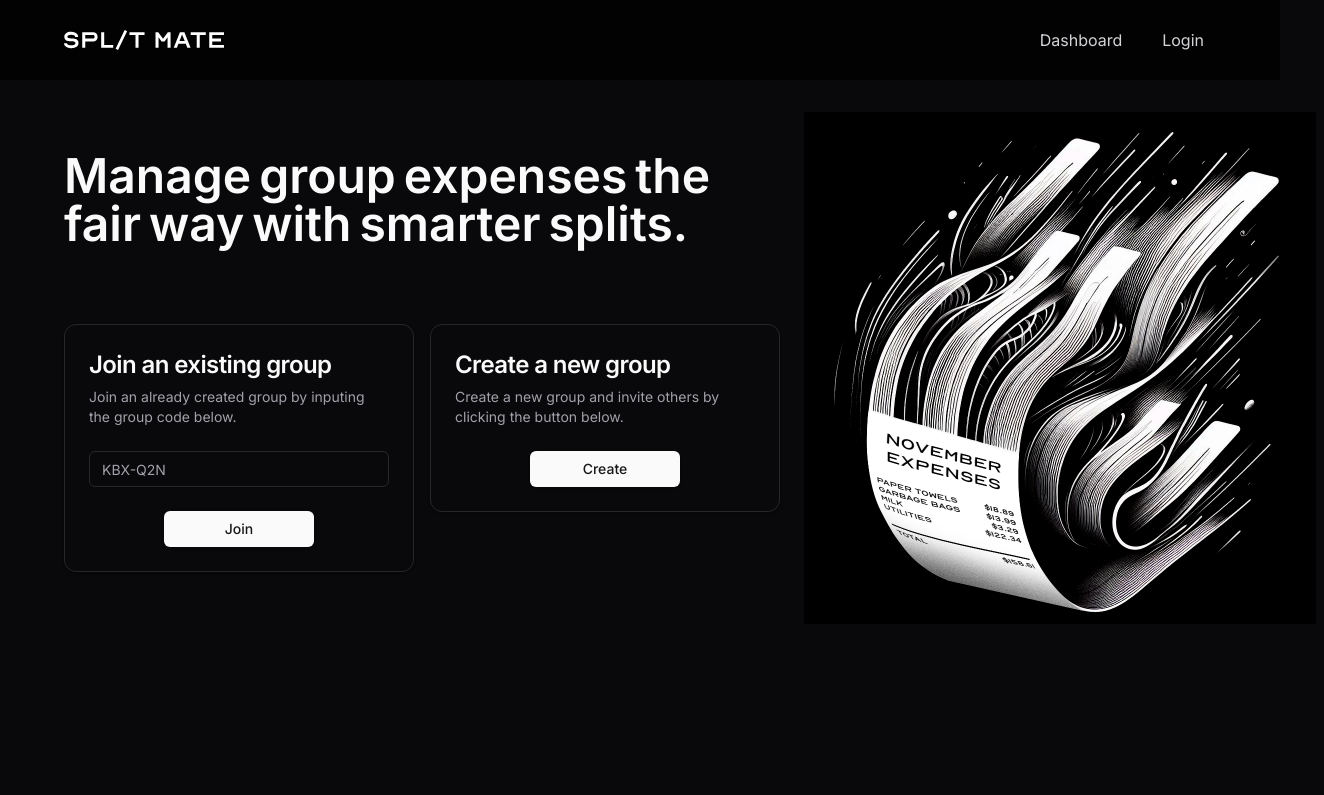
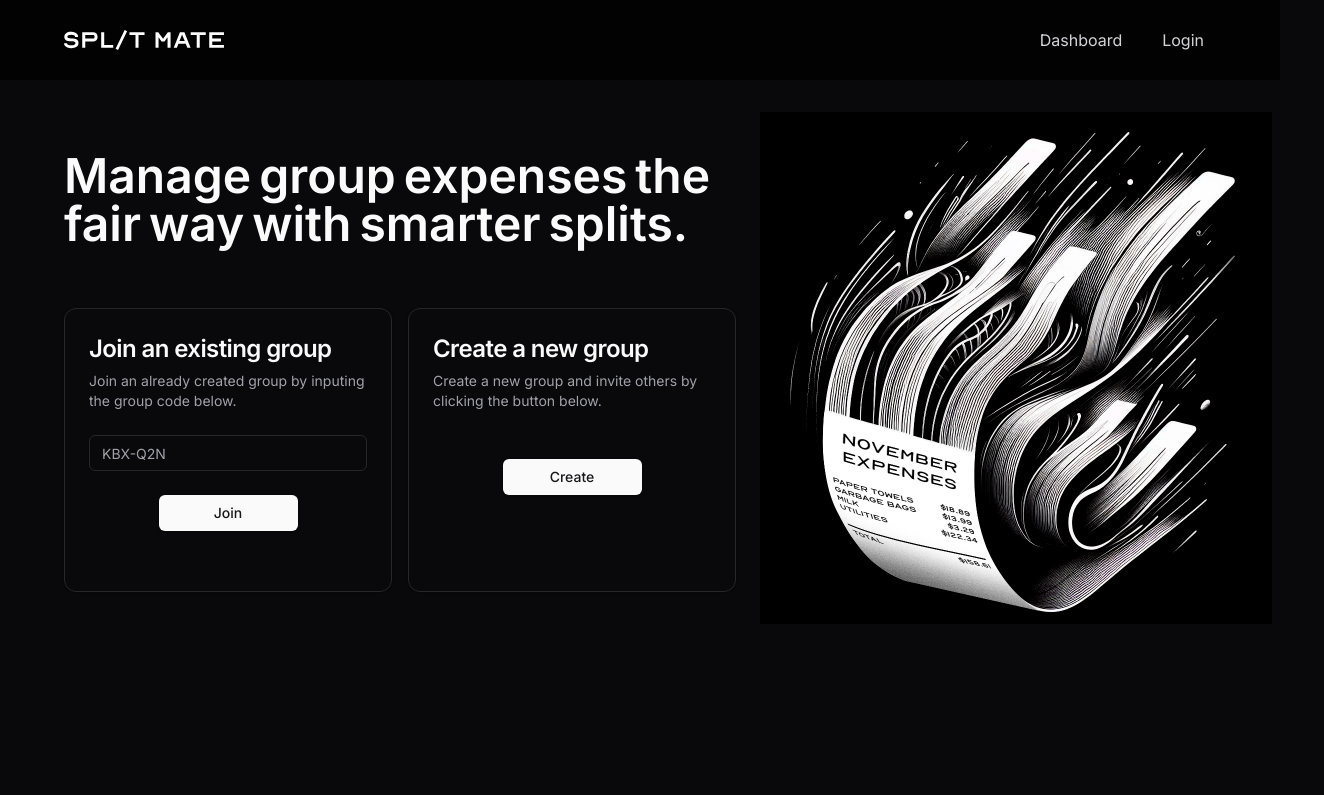
Before and after one commit to HudsonGri/split-mate, a Next.js app: page /landing in a window 1280 px wide. Shown: the top 795 px of the page, 1324 px wide, since content can reach past the window. Built offline with nearby package versions, Linux system fonts and the light colour scheme.

Commit message:
Adjusted spacing of landing

```diff
--- a/app/landing/page.tsx
+++ b/app/landing/page.tsx
@@ -118,9 +118,9 @@ export default function LandingPage() {
                             initial="hidden"
                             animate="visible"
                         >
-                            <div className="sm:grid sm:grid-flow-col gap-4 lg:pt-10">
+                            <div className="grid sm:grid-cols-2 gap-4 lg:pt-6">
                                 <motion.div variants={cardVariants} custom={0.2} initial="hidden" animate="visible">
-                                <Card className="w-full sm:w-[350px] mt-9">
+                                    <Card className="w-full mt-9 h-full flex flex-col">
                                         <CardHeader>
                                             <CardTitle className="text-xl sm:text-2xl">Join an existing group</CardTitle>
                                             <CardDescription>Join an already created group by inputing the group code below.</CardDescription>
@@ -135,11 +135,13 @@ export default function LandingPage() {
                                 </motion.div>
 
                                 <motion.div variants={cardVariants} custom={0.4} initial="hidden" animate="visible">
-                                    <Card className="w-full sm:w-[350px] mt-9">
+                                    <Card className="w-full mt-9 h-full flex flex-col">
                                         <CardHeader>
                                             <CardTitle className="text-xl sm:text-2xl">Create a new group</CardTitle>
                                             <CardDescription>Create a new group and invite others by clicking the button below.</CardDescription>
                                         </CardHeader>
+                                        <CardContent className="">
+                                        </CardContent>
                                         <CardFooter className="justify-center">
                                             <Button className="w-1/2">Create</Button>
                                         </CardFooter>
```
Lines whose indentation alone changed are shown as unchanged.
